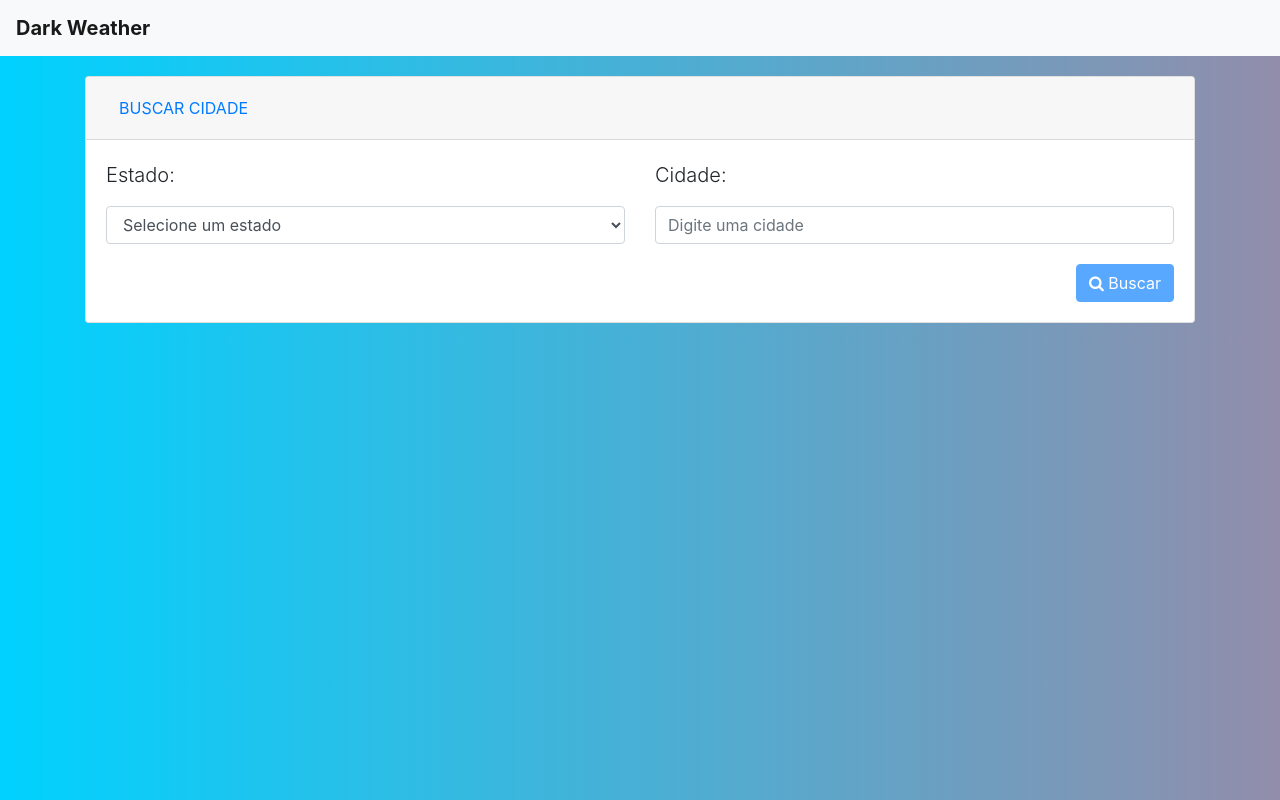
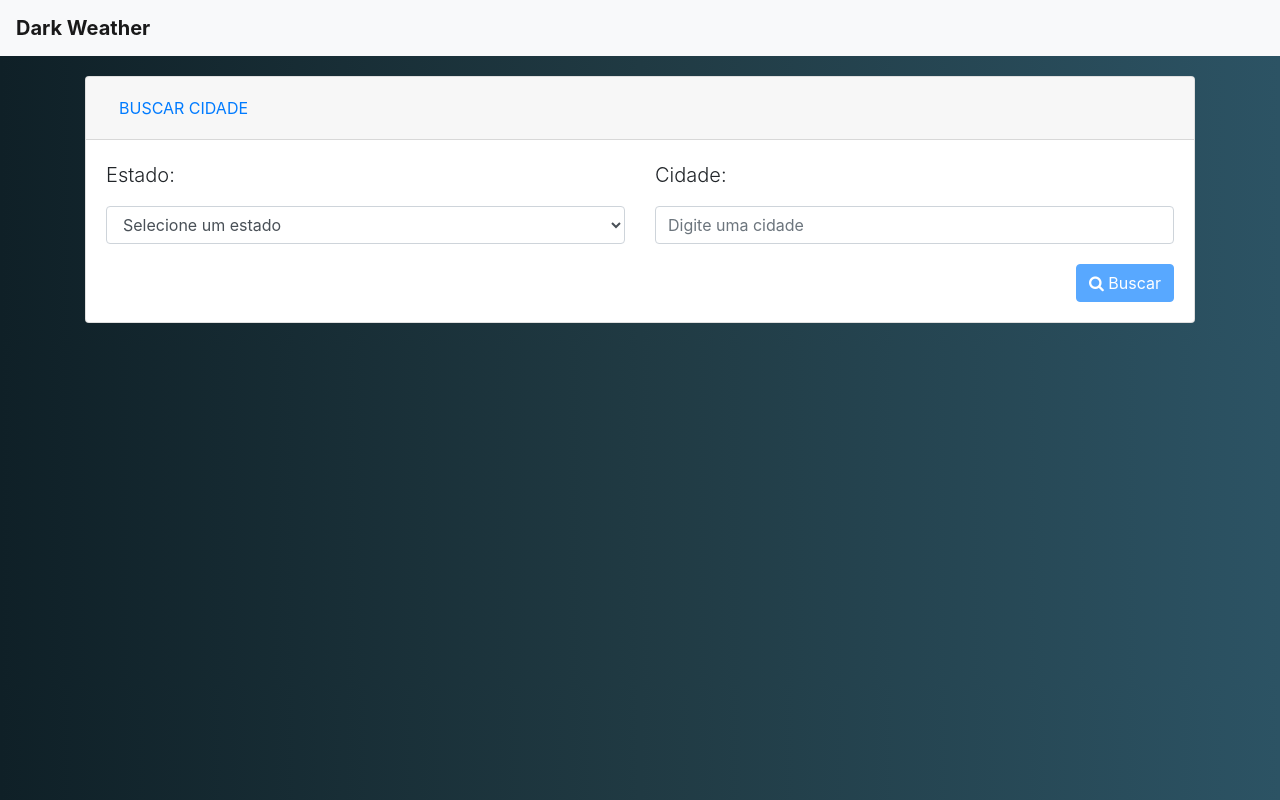
Before and after one commit to francovegini/dark-weather, an Angular app: page / in a window 1280 px wide. Built offline with nearby package versions, Linux system fonts and the light colour scheme; what angular-highcharts would draw is missing.

Commit message:
Alterado background

```diff
--- a/src/styles.css
+++ b/src/styles.css
@@ -1,5 +1,5 @@
 body {
-    background: #00d2ff;
-    background: -webkit-linear-gradient(to right, #00d2ff, #928dab);
-    background: linear-gradient(to right, #00d2ff, #928dab);
+    -webkit-font-smoothing: antialiased;
+    -moz-osx-font-smoothing: grayscale;
+    background: linear-gradient(to right, rgb(15, 32, 39), rgb(32, 58, 67), rgb(44, 83, 100));
 }
```
